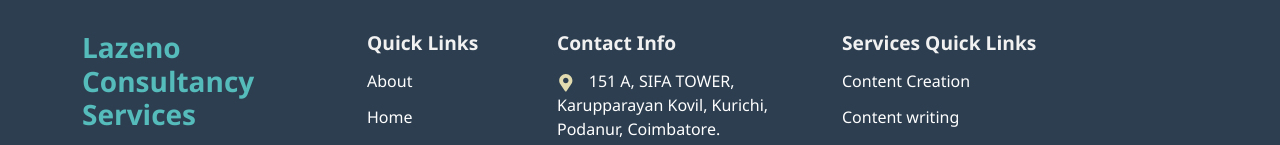
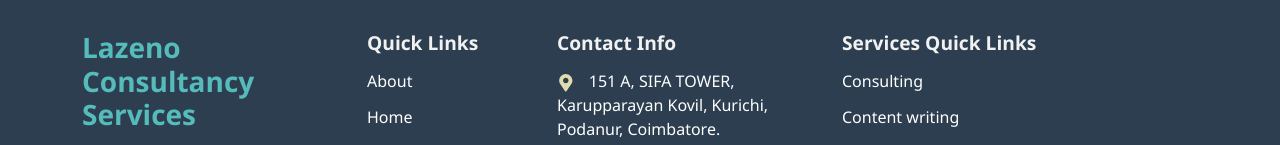
Before and after one commit to Techon-info/lcs_main, a React (Vite) app: page /ri in a window 1280 px wide. Shown: the part 1033-1178 px from the top of the page. Built offline with nearby package versions, Linux system fonts and the light colour scheme.

Commit message:
Update footer link from 'Content Creation' to 'Consulting'

```diff
--- a/src/components/Footer.jsx
+++ b/src/components/Footer.jsx
@@ -50,7 +50,7 @@
           <div className="col-md-4">
             <h6 className={styles.footerSubtitle}>Services Quick Links</h6>
             <ul className={styles.footerLinks}>
-              <li><Link to="/contentcreation">Content Creation</Link></li>
+              <li><Link to="/contentcreation">Consulting</Link></li>
               <li><Link to="/content-writing"> Content writing</Link></li>
               <li><Link to="/poster">Poster Designing</Link></li>
               <li><Link to="/video-editing">Video Editing</Link></li>
```
